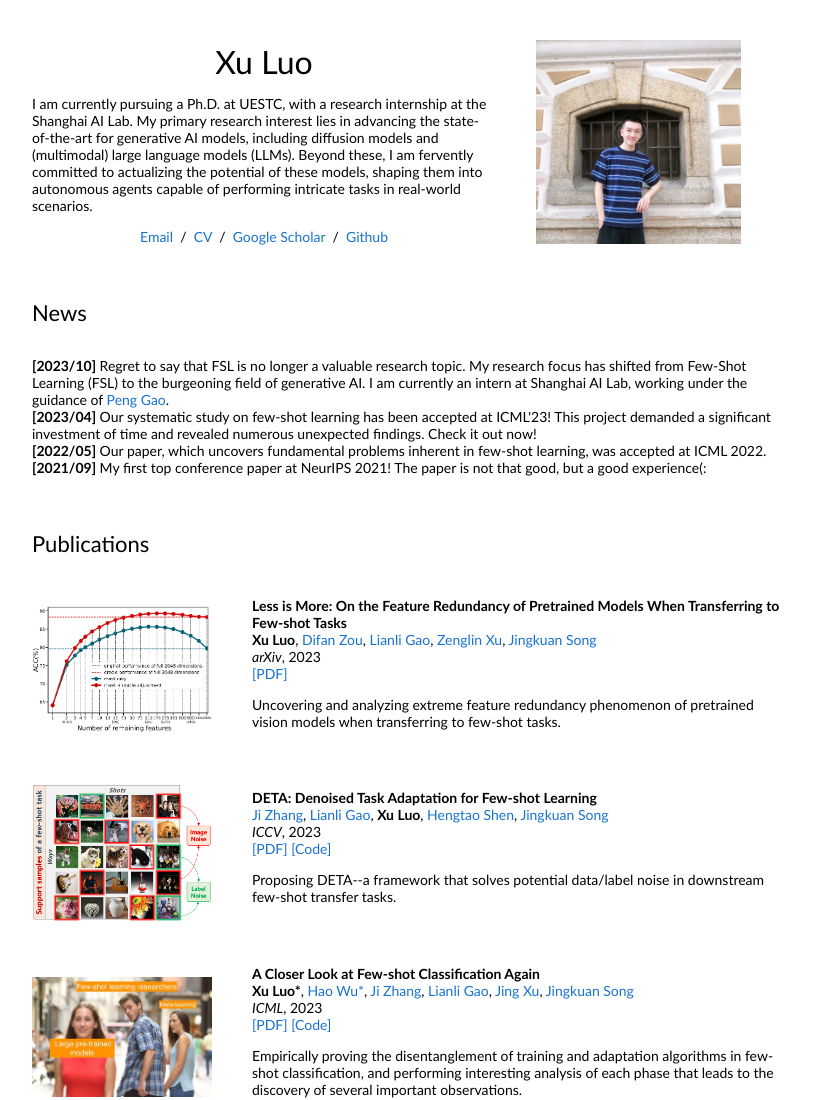
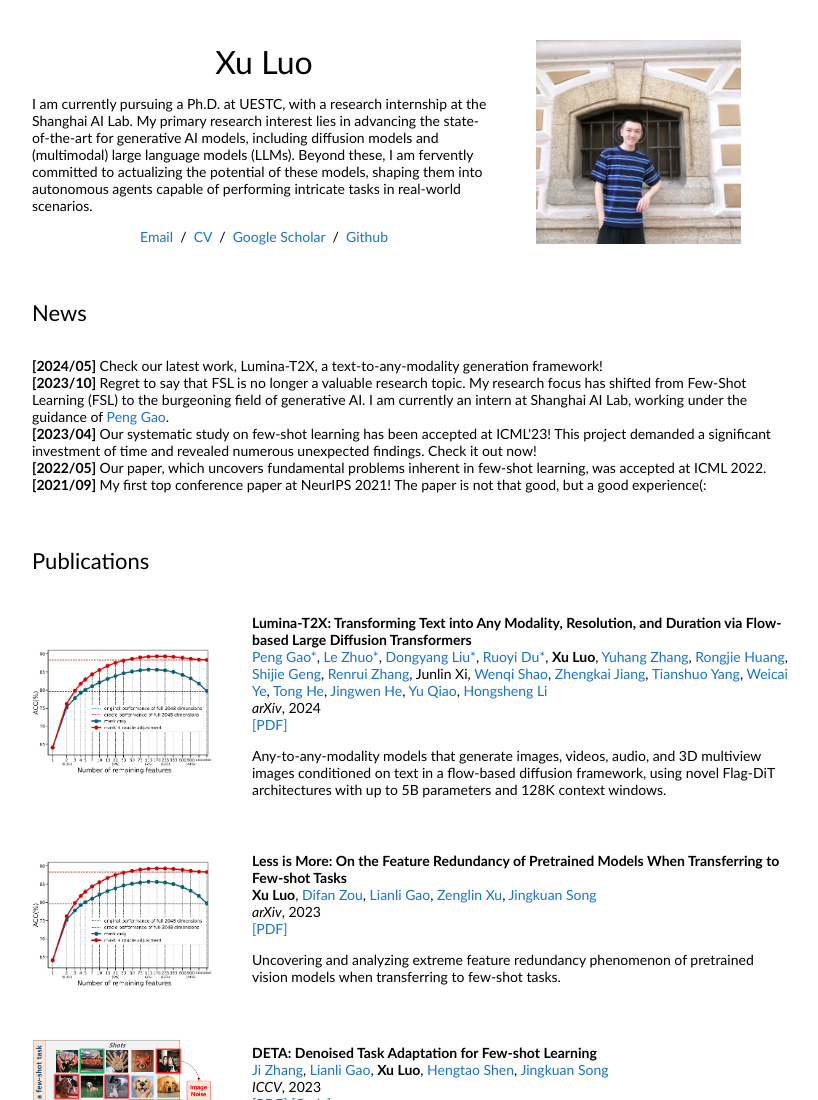
Before and after one commit to Frankluox/Frankluox.github.io, a plain HTML site: page index.html in a window 1280 px wide. Shown: the top 1100 px of the page, without its empty margins (228-1046 px from the left). Drawn offline with Linux system fonts and the light colour scheme.

Commit message:
Update index.html

```diff
--- a/index.html
+++ b/index.html
@@ -57,6 +57,8 @@ var _hmt = _hmt || [];
               <heading>News</heading>
               <p>
 		<br>
+		<strong>[2024/05]</strong> Check our latest work, Lumina-T2X, a text-to-any-modality generation framework!
+		<br>
 		<strong>[2023/10]</strong> Regret to say that FSL is no longer a valuable research topic. My research focus has shifted from Few-Shot Learning (FSL) to the burgeoning field of generative AI. I am currently an intern at Shanghai AI Lab, working under the guidance of <a href="https://gaopengpjlab.github.io/">Peng Gao</a>.
 		<br>
 		<strong>[2023/04]</strong> Our systematic study on few-shot learning has been accepted at ICML'23! This project demanded a significant investment of time and revealed numerous unexpected findings. Check it out now!
@@ -76,6 +78,42 @@ var _hmt = _hmt || [];
             </td>
           </tr>
         </tbody></table>
+
+	<table style="width:100%;border:0px;border-spacing:0px;border-collapse:separate;margin-right:auto;margin-left:auto;"><tbody>
+
+          <tr>
+            <td style="padding:20px;width:25%;vertical-align:middle">
+              <img src='images/lessismore.png' width="180">
+            </td>
+            <td style="padding:20px;width:75%;vertical-align:middle">
+              <papertitle>Lumina-T2X: Transforming Text into Any Modality, Resolution, and Duration via Flow-based Large Diffusion Transformers</papertitle>
+              <br>
+		    <a href="https://gaopengpjlab.github.io/">Peng Gao*</a>,
+		    <a href="https://le-zhuo.com/">Le Zhuo*</a>,
+		    <a href="https://scholar.google.com/citations?user=PxcXeWgAAAAJ&hl=en">Dongyang Liu*</a>,
+		    <a href="https://ruoyidu.github.io/">Ruoyi Du*</a>,
+		    <strong>Xu Luo</strong>,
+		    <a href="https://scholar.google.com.au/citations?hl=en&user=J4TYDDcAAAAJ">Yuhang Zhang</a>,
+		    <a href="https://rongjiehuang.github.io/">Rongjie Huang</a>,
+		    <a href="https://scholar.google.com/citations?user=wujqvGYAAAAJ&hl=en">Shijie Geng</a>,
+		    <a href="https://zrrskywalker.github.io/">Renrui Zhang</a>,
+		    Junlin Xi,
+		    <a href="https://wqshao126.github.io/">Wenqi Shao</a>,
+		    <a href="https://jiangzhengkai.github.io/">Zhengkai Jiang</a>,
+		    <a href="https://violinarthur.github.io/">Tianshuo Yang</a>,
+		    <a href="https://ywcmaike.github.io/">Weicai Ye</a>,
+		    <a href="https://tonghe90.github.io/">Tong He</a>,
+		    <a href="https://scholar.google.com/citations?hl=zh-CN&user=GUxrycUAAAAJ&view_op=list_works">Jingwen He</a>,
+		    <a href="https://mmlab.siat.ac.cn/yuqiao">Yu Qiao</a>,
+		    <a href="https://www.ee.cuhk.edu.hk/~hsli/">Hongsheng Li</a>
+              <br>
+              <em>arXiv</em>, 2024
+              <br>
+	      <a href="https://arxiv.org/abs/2405.05945">[PDF]</a>
+              <p></p>
+              <p>Any-to-any-modality models that generate images, videos, audio, and 3D multiview images conditioned on text in a flow-based diffusion framework, using novel Flag-DiT architectures with up to 5B parameters and 128K context windows.</p>
+            </td>
+          </tr>
 
 	<table style="width:100%;border:0px;border-spacing:0px;border-collapse:separate;margin-right:auto;margin-left:auto;"><tbody>
 
```
